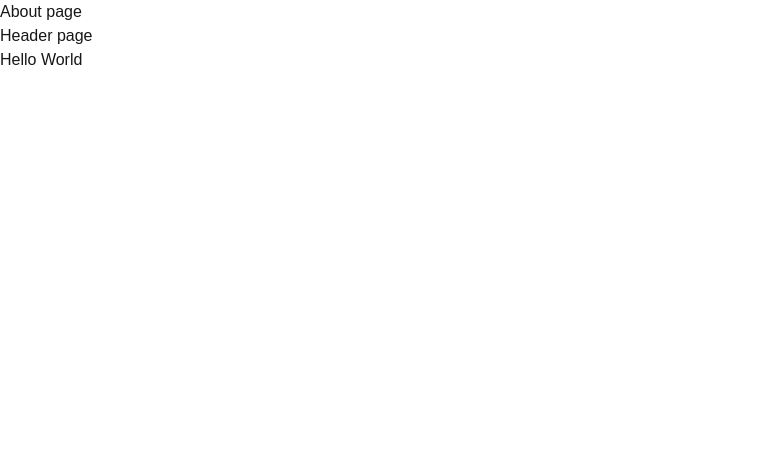
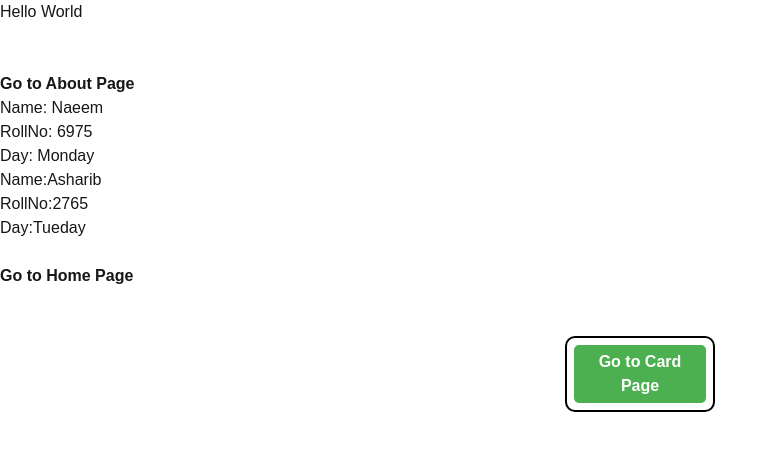
Before and after one commit to UBAIDRAZA1/Next.js-Project, a Next.js app: page / in a window 1280 px wide. Shown: the top 450 px of the page, without its empty margins (0-778 px from the left). Built offline with nearby package versions, Linux system fonts and the light colour scheme.

Commit message:
3 update

```diff
--- a/src/app/components/About/page.tsx
+++ b/src/app/components/About/page.tsx
@@ -1,8 +1,17 @@
+import Link from 'next/link'
 import React from 'react'
 
 const About = () => {
   return (
-    <div>About page</div>
+    <>
+    <h1>About Page</h1>
+
+    <br /><br />
+   <Link href='/components/navbar'><b>Go to Nabar</b></Link>
+
+
+    </>
+
   )
 }
 
--- a/src/app/components/Header/page.tsx
+++ b/src/app/components/Header/page.tsx
@@ -1,8 +1,15 @@
+import Link from 'next/link'
 import React from 'react'
 
 const Header = () => {
   return (
-    <div>Header page</div>
+    <>
+    <h1>Header Page</h1>
+
+    <br /><br />
+   <Link href='/components/footer'><b>Go to Footer</b ></Link>
+
+    </>
   )
 }
 
--- /dev/null
+++ b/src/app/components/card/page.tsx
@@ -0,0 +1,34 @@
+import Link from 'next/link'
+import React from 'react'
+
+// Define the interface for the props
+interface CardProps {
+  name: string;
+  rollno: string;
+  day: string;
+}
+
+const Card: React.FC<CardProps> = (props) => {
+  return (
+    <div>
+        <h1>Name: Naeem</h1>
+        <h1>RollNo: 6975</h1>
+        <h1>Day: Monday</h1>
+
+        <h1>Name:{props.name}</h1>
+        <h1>RollNo:{props.rollno}</h1>
+        <h1>Day:{props.day}</h1>
+
+        {/* <h1>Name:{props.name}</h1>
+        <h1>Roll No:{props.rollno}</h1>
+        <h1>Day: {props.day}</h1> */}
+
+      <br/>
+
+    <Link href='/'><b>Go to Home Page</b  ></Link>
+
+    </div>
+  )
+}
+
+export default Card
--- /dev/null
+++ b/src/app/components/contact/page.tsx
@@ -0,0 +1,17 @@
+import Link from 'next/link'
+import React from 'react'
+
+const Contact = () => {
+  return (
+    <>
+    <h1>Contact Page</h1>
+
+    <br /><br />
+   <Link href='/components/header'><b>Go to Header Page</b ></Link>
+
+
+    </>
+  )
+}
+
+export default Contact
--- /dev/null
+++ b/src/app/components/footer/page.tsx
@@ -0,0 +1,17 @@
+import Link from 'next/link'
+import React from 'react'
+
+const Footer = () => {
+  return (
+    <>
+    <h1>Footer Page</h1>
+
+    <br /><br />
+   <Link href='/'><b>Go to Home Page</b ></Link>
+
+
+    </>
+  )
+}
+
+export default Footer
--- /dev/null
+++ b/src/app/components/navbar/page.tsx
@@ -0,0 +1,17 @@
+import Link from 'next/link'
+import React from 'react'
+
+const Navbar = () => {
+  return (
+    <>
+    <h1>Navbar Page</h1>
+
+    <br /><br />
+   <Link href='/components/contact'><b>Go to Contact</b></Link>
+
+
+    </>
+  )
+}
+
+export default Navbar
--- a/src/app/layout.tsx
+++ b/src/app/layout.tsx
@@ -1,8 +1,8 @@
 import type { Metadata } from "next";
 import localFont from "next/font/local";
 import "./globals.css";
-import Header from "./components/Header/page";  // Header component ka import
-import About from "./components/About/page";  // About component ka import
+//import Header from "./components/Header/page";  // Header component ka import
+//import About from "./components/About/page";  // About component ka import
 
 const geistSans = localFont({
   src: "./fonts/GeistVF.woff",
@@ -30,8 +30,8 @@ export default function RootLayout({
       <body
         className={`${geistSans.variable} ${geistMono.variable} antialiased`}
       >
-        <About />  {/* About component render ho raha hai */}
-        <Header />  {/* Header component render ho raha hai */}
+        {/* <About />  About component render ho raha hai */}
+        {/* <Header />  Header component render ho raha hai */}
         {children}  {/* Baaki pages ka content render hoga */}
       </body>
     </html>
--- a/src/app/page.tsx
+++ b/src/app/page.tsx
@@ -1,11 +1,51 @@
+'use client'
+import Link from 'next/link'
+import React from 'react'
+import { useRouter } from "next/navigation";
+import Card from './components/card/page';
 
-export default function Home() {
-
+const Home = () => {
+  const route = useRouter()
   return (
     <>
     <h1>Hello World</h1>
+    <br/><br/>
+    <Link href='/components/about'><b>Go to About Page</b></Link>
 
+    <div>
+    <Card name='Asharib' rollno='2765' day='Tueday' />
+
+    {/* <Card name='Ubaid' rollno='2639' day='Wednesday' /> */}
+    </div>
+   <br /><br />
+
+    {/* Button  */}
+   <div style={{
+      border: '2px solid black', // Box ka border
+      padding: '7px',           // Andar se space dena (padding)
+      width: '150px',            // Box ka width
+      margin: '0 auto',          // Center align karne ke liye
+      textAlign: 'center',       // Text ko center align karne ke liye
+      borderRadius: '10px',      // Thoda rounded corners dena
+    }}>
+      <button
+        onClick={() => route.push('/components/card')}
+        style={{
+          padding: '5px 10px',  // Button ka padding
+          backgroundColor: '#4CAF50', // Green background color
+          color: 'white',        // Text color white
+          border: 'none',        // Border remove
+          borderRadius: '5px',   // Button ka rounded corners
+          cursor: 'pointer',     // Pointer cursor on hover
+          fontWeight: 'bold',    // Bold text
+        }}>
+        Go to Card Page
+      </button>
+    </div>
 
     </>
-  );
+
+  )
 }
+
+export default Home
```
